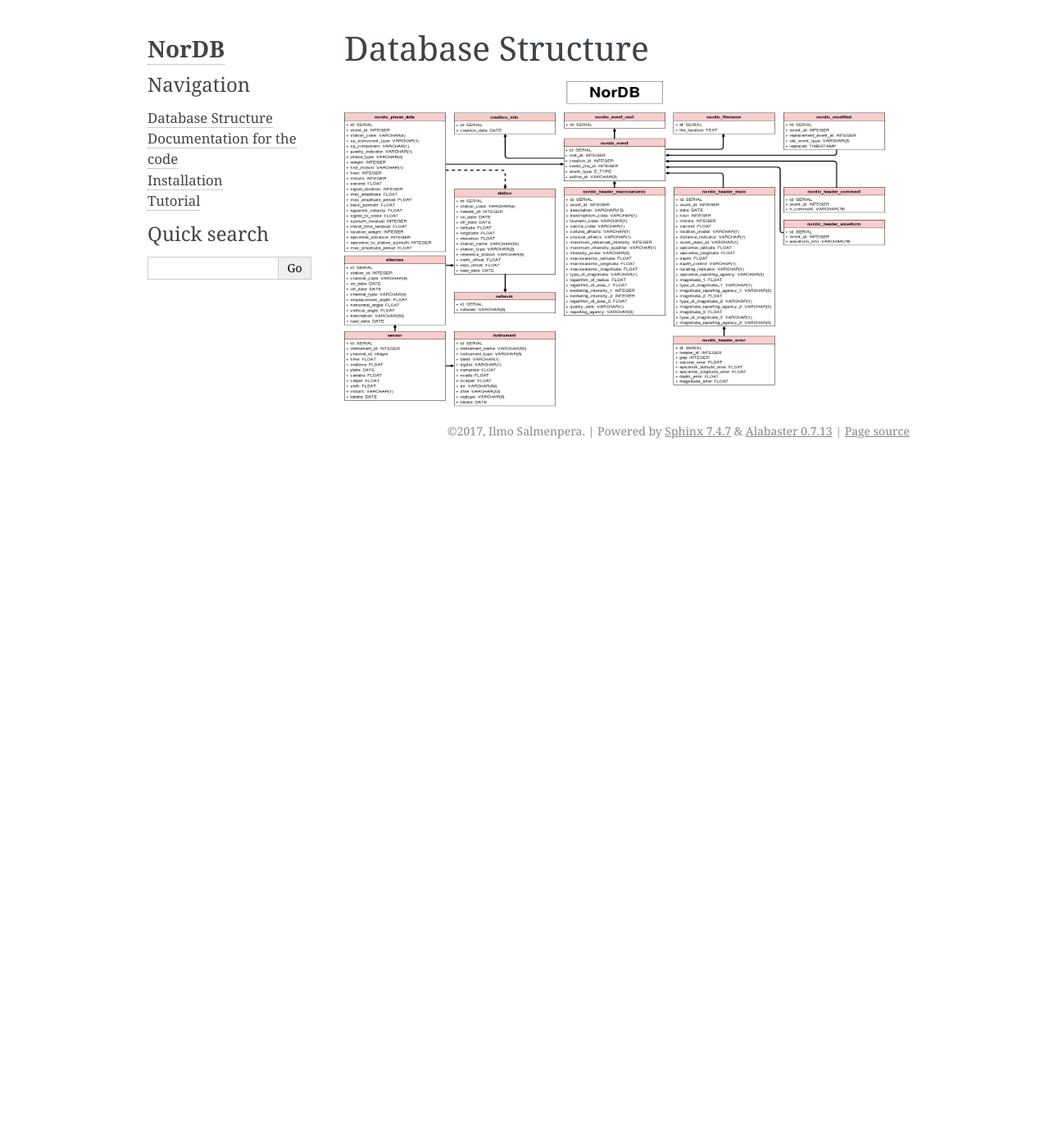
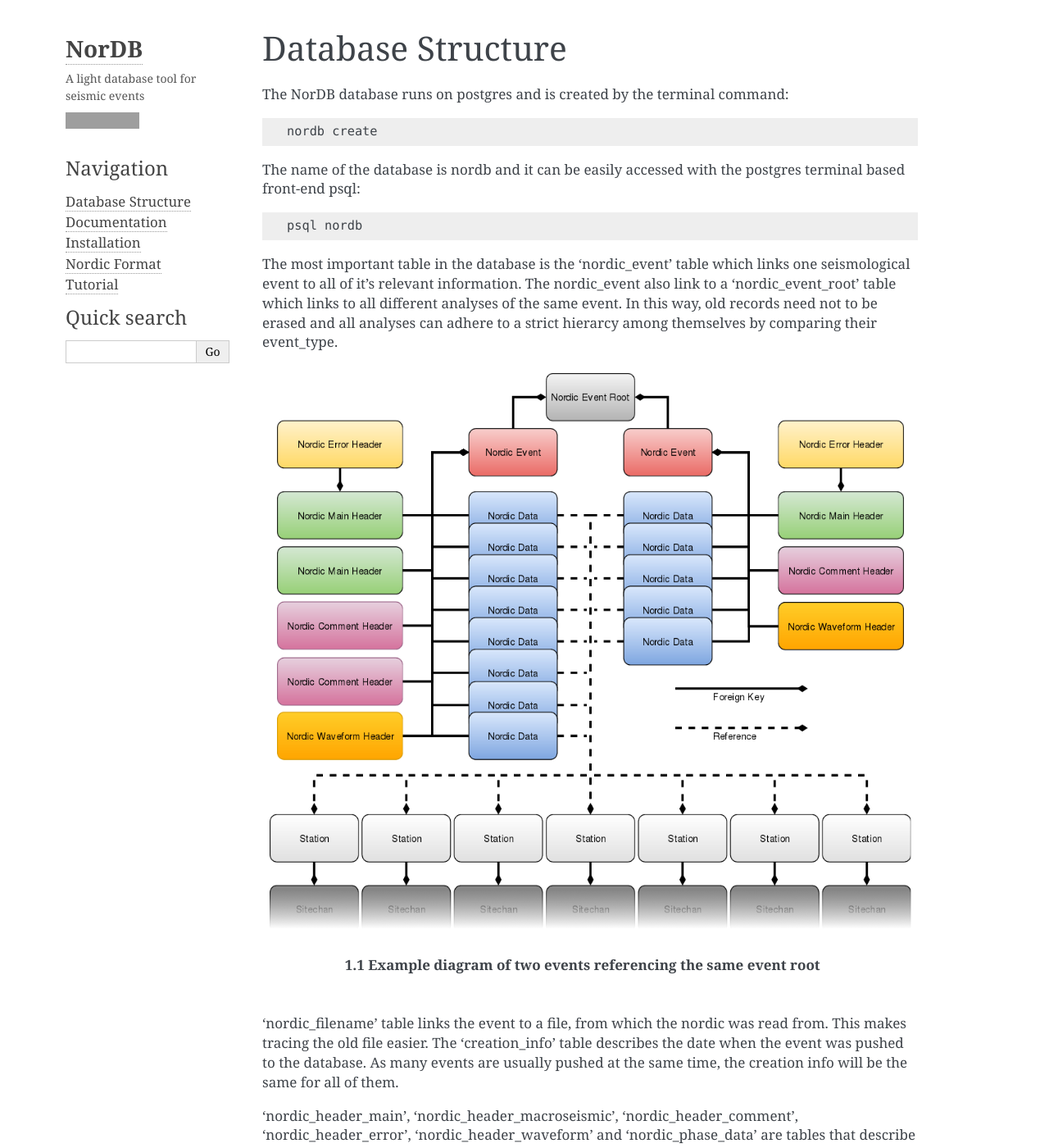
Before and after one commit to Ilmosal/NorDB, a Sphinx documentation site: the page built from doc/source/database_structure.rst, in a window 1280 px wide and 1400 px high. Shown: the whole window at 82% size. Built offline with Sphinx 7.4.7, drawn with Linux system fonts in a browser that asks for light colours; some of the changed text lies outside the part shown; grey boxes are pictures that could not be loaded.

Commit message:
Added more documentation stuff

```diff
--- a/doc/source/conf.py
+++ b/doc/source/conf.py
@@ -28,7 +28,12 @@ sys.path.insert(0, os.path.abspath('../..'))
 
 # Add any Sphinx extension module names here, as strings. They can be extensions
 # coming with Sphinx (named 'sphinx.ext.*') or your custom ones.
-extensions = ['sphinx.ext.autodoc', 'sphinx.ext.intersphinx', 'sphinx.ext.ifconfig', 'alabaster']
+extensions =    [
+                'sphinx.ext.autodoc',
+                'sphinx.ext.intersphinx',
+                'sphinx.ext.ifconfig',
+                'alabaster',
+                ]
 
 # Add any paths that contain templates here, relative to this directory.
 templates_path = ['_templates']
@@ -89,6 +94,7 @@ pygments_style = 'sphinx'
 # A list of ignored prefixes for module index sorting.
 #modindex_common_prefix = []
 
+pdf_documents = [('index', u'documentation', 'My docs', u'Me'), ]
 
 # -- Options for HTML output ---------------------------------------------------
 
@@ -99,7 +105,13 @@ html_theme = 'alabaster'
 # Theme options are theme-specific and customize the look and feel of a theme
 # further.  For a list of options available for each theme, see the
 # documentation.
-#html_theme_options = {}
+html_theme_options =    {
+                            'github_user': 'MrCubanfrog',
+                            'github_repo': 'NorDB',
+                            'description': 'A light database tool for seismic events',
+                            'page_width': '1140px',
+                            'fixed_sidebar':'true',
+                        }
 
 # Add any paths that contain custom themes here, relative to this directory.
 html_theme_path = [alabaster.get_path()]
@@ -238,7 +250,7 @@ add_module_names = False
 #  dir menu entry, description, category)
 texinfo_documents = [
   ('index', 'NorDB', u'NorDB Documentation',
-   u'Ilmo Salmenpera', 'NorDB', 'One line description of project.',
+   u'Ilmo Salmenpera', 'NorDB', 'A light database tool for seismic events',
    'Miscellaneous'),
 ]
 
--- a/doc/source/database_structure.rst
+++ b/doc/source/database_structure.rst
@@ -4,9 +4,42 @@
 Database Structure
 ==================
 
-.. image:: pictures/NorDB.png
-    :width: 2500px
-    :height: 800px
-    :scale: 50%
+The NorDB database runs on postgres and is created by the terminal command::
+
+    nordb create
+
+The name of the database is nordb and it can be easily accessed with the postgres terminal based front-end psql::
+
+    psql nordb
+
+The most important table in the database is the 'nordic_event' table which links one seismological event to all of it's relevant information. The nordic_event also link to a 'nordic_event_root' table which links to all different analyses of the same event. In this way, old records need not to be erased and all analyses can adhere to a strict hierarcy among themselves by comparing their event_type.
+
+.. figure:: pictures/nordic_event.png
+    :scale: 80%
+    :alt: nordic example
+
+    **1.1 Example diagram of two events referencing the same event root**
+
+'nordic_filename' table links the event to a file, from which the nordic was read from. This makes tracing the old file easier. The 'creation_info' table describes the date when the event was pushed to the database. As many events are usually pushed at the same time, the creation info will be the same for all of them.
+
+'nordic_header_main', 'nordic_header_macroseismic', 'nordic_header_comment', 'nordic_header_error', 'nordic_header_waveform' and 'nordic_phase_data' are tables that describe the event itself. These tables follow closely the `Nordic Data Format`_. The format is described in more detail in `here <nordic_desc.html>`__.
+
+The 'nordic_phase_data' table has a column station_code, which is a undirect reference to a station table, which links the event data to all relevant station tables, which are 'station', 'network', 'sitechan', 'sensor' and 'instrument'. These tables follow closely the `CSS3.0 Data Format`_.
+
+.. _Nordic Data Format: http://www.isc.ac.uk/standards/nordic/
+.. _CSS3.0 Data Format: ftp://ftp.pmel.noaa.gov/newport/lau/tphase/data/css_wfdisc.pdf
+
+.. figure:: pictures/NorDB.png
+    :scale: 55%
     :alt: UML-diagram of NorDB
-    :align: center
+
+    **1.2 The UML-diagram of NorDB**
+
+NorDB and Waveform data
+-----------------------
+
+The database itself doesn't contain waveform data, but the 'nordic_header_waveform' table contains the name of the waveform file from which the event is created from. The command::
+
+    nordb getseed -id <dummy_id>
+
+can fetch all the relevant miniseed data for the event from the internal network of Institute of Seismology. This is ONLY for internal use and it needs to be modified heavily if it's going to be used elsewhere.
--- a/doc/source/documentation.rst
+++ b/doc/source/documentation.rst
@@ -1,6 +1,6 @@
-==========================
-Documentation for the code
-==========================
+=============
+Documentation
+=============
 .. automodule:: nordb
     :members:
 
--- a/doc/source/index.rst
+++ b/doc/source/index.rst
@@ -20,6 +20,7 @@ Contents:
     database_structure.rst
     documentation.rst
     installation.rst
+    nordic_desc.rst
     tutorial.rst
 
 Indices and tables
```
Also changed, not shown: doc/source/installation.rst (+30 -1 lines), doc/source/nordic_desc.rst (added, +324 -0 lines), doc/source/tutorial.rst (+6 -1 lines), doc/source/pictures/NorDB.png, doc/source/pictures/nordic_event.png (added), doc/source/pictures/screen.png (added).
